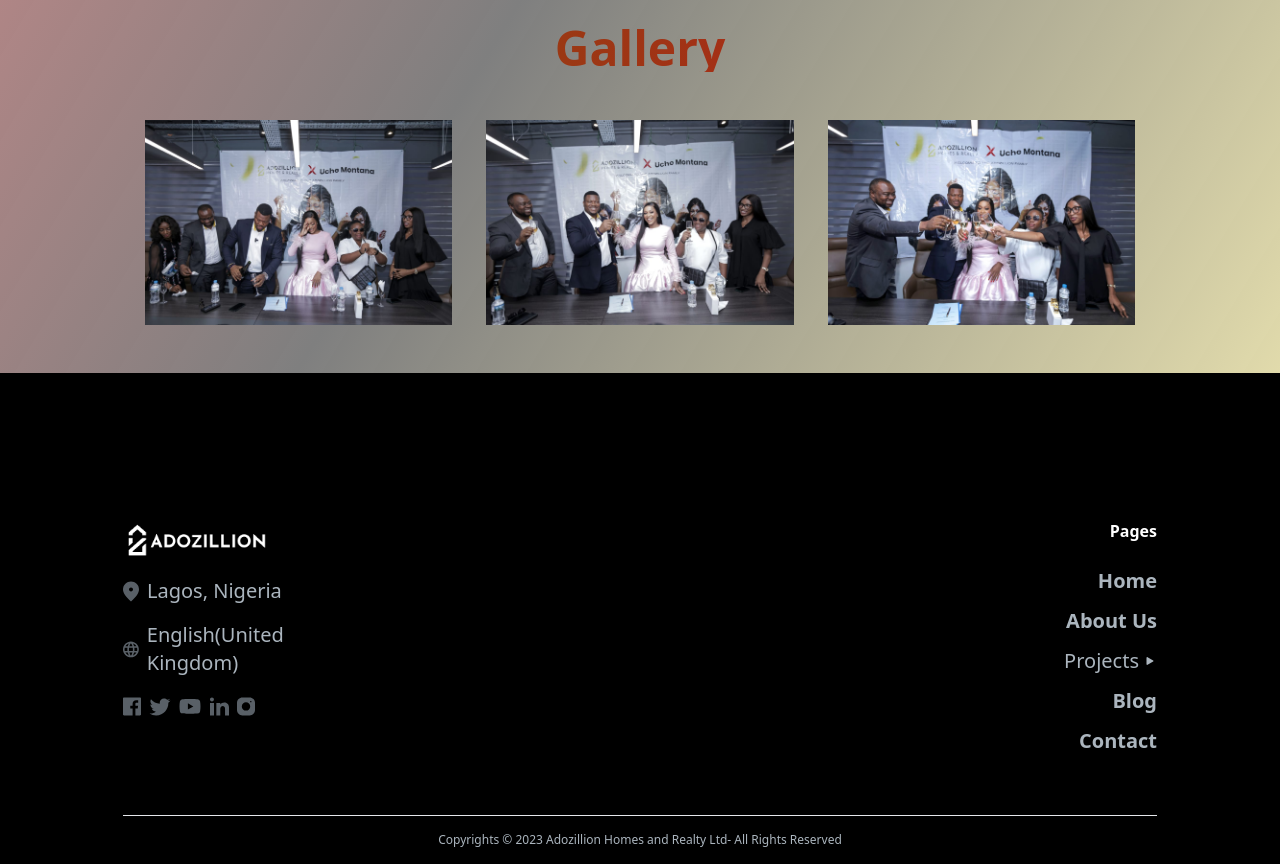
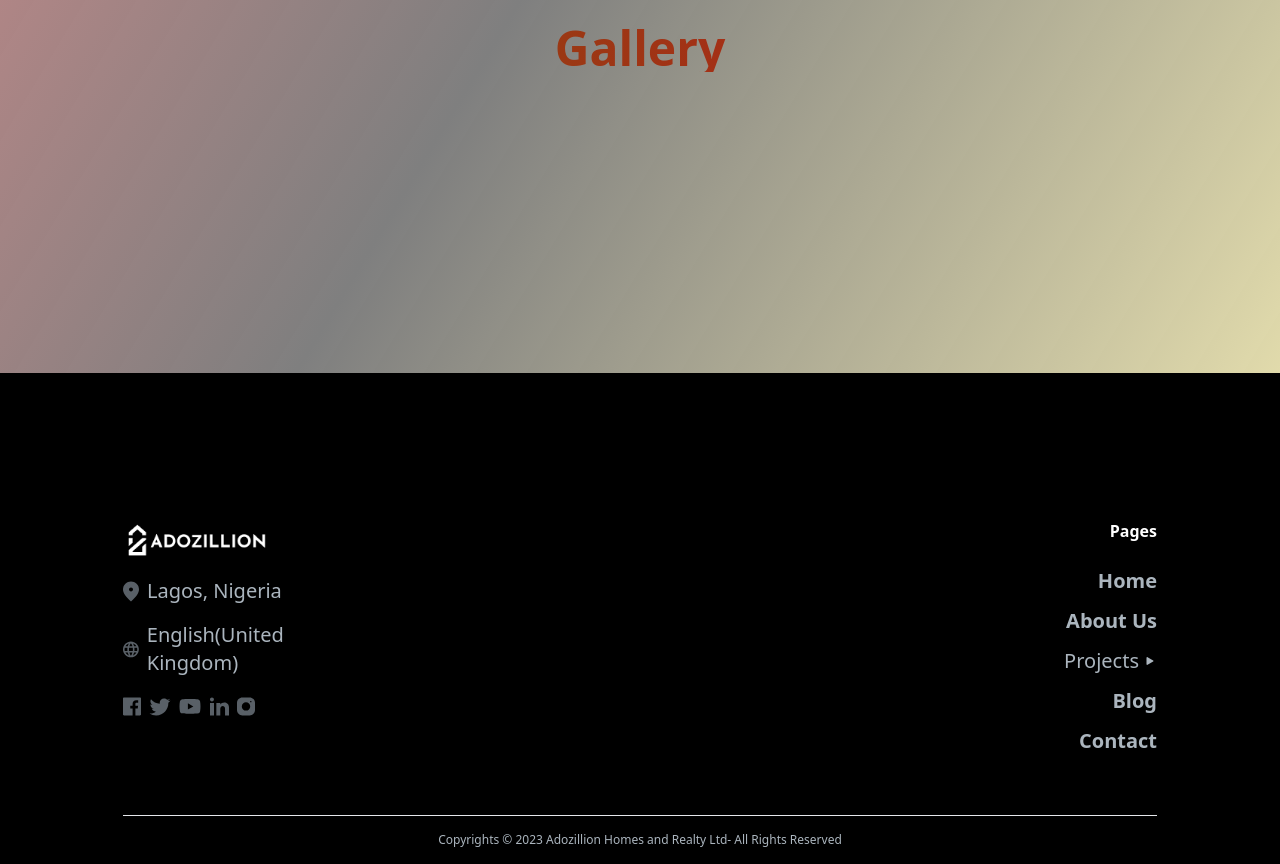
Before and after one commit to toluhikay/adozillion, a React (Create React App) app: page /our_face in a window 1280 px wide. Shown: the part 1260-2124 px from the top of the page. Built offline with nearby package versions, Linux system fonts and the light colour scheme.

Commit message:
brand first commit

```diff
--- a/src/pages/OurFace.tsx
+++ b/src/pages/OurFace.tsx
@@ -10,8 +10,8 @@ const OurFace = () => {
 
   return (
     <div className=" bg-gradient-to-br from-red-500/60 flex flex-col justify-center items-center  via-black/50 to-yellow-200/60 w-full h-auto">
-      <div className="flex flex-wrap lg:flex-row flex-col-reverse md:w-[80%] w-[90%] justify-between py-[100px] lg:px-[89px] md:px-[30px] px-[15px]  text-center min-h-screen items-center">
-        <div className="w-full my-12">
+      <div data-aos="fade-right" className="flex flex-wrap lg:flex-row flex-col-reverse md:w-[80%] w-[90%] justify-between py-[100px] lg:px-[89px] md:px-[30px] px-[15px]  text-center min-h-screen items-center">
+        <div data-aos="fade-left" className="w-full my-12">
           <p className=" bg-clip-text text-transparent font-bold lg:text-xl text-base bg-gradient-to-r to-red-400 via-black from-yellow-900">Meet Our Brand Ambassador</p>
           <h3 className="lg:text-5xl md:text-4xl text-3xl font-bold bg-clip-text text-transparent bg-gradient-to-r mt-2 from-yellow-800 to-red-700">Uche Montana</h3>
           <p className="text-yellow-900  text-xl leading-7 tracking-wider mt-6">
@@ -32,7 +32,7 @@ const OurFace = () => {
         <div className="flex justify-around pb-12 flex-wrap">
           {Gallery.map((item, index) => {
             return (
-              <div className="md:w-[30%] w-full md:mb-0 mb-12" key={index}>
+              <div data-aos={index % 2 === 0 ? "fade-left" : "fade-right"} className="md:w-[30%] w-full md:mb-0 mb-12" key={index}>
                 <img src={item} alt="" />
               </div>
             );
```
